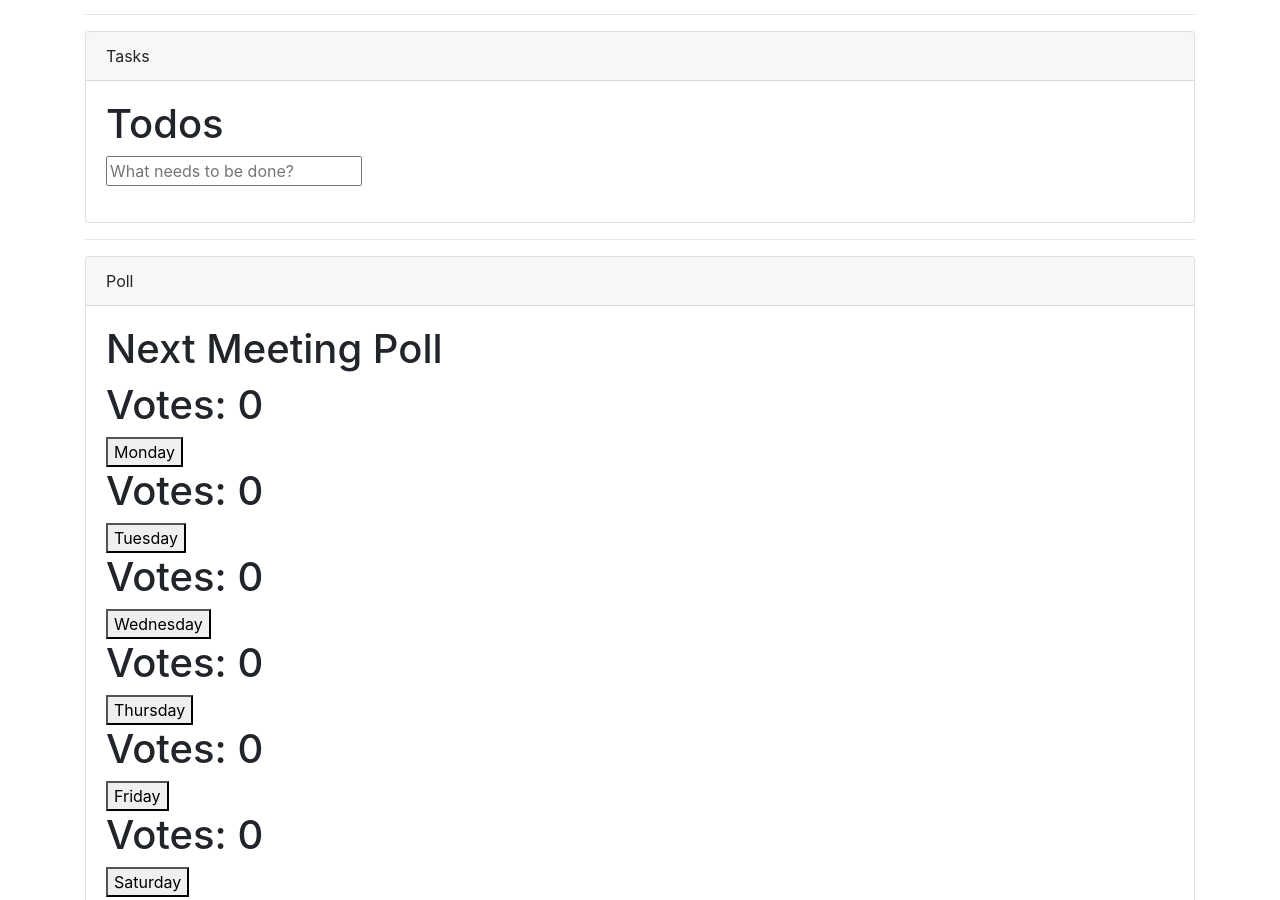
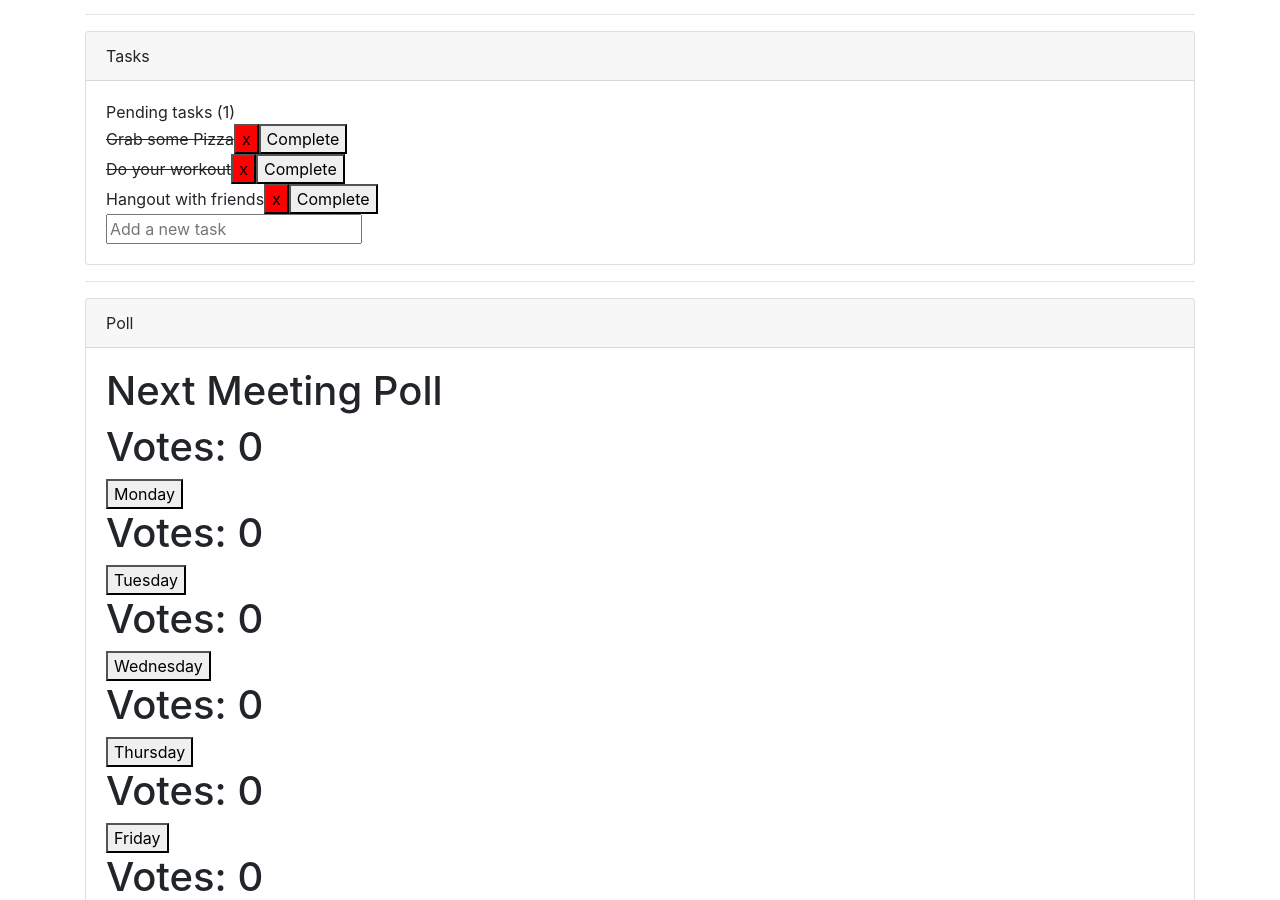
Before and after one commit to 12NaN/CSc322-TeamX-Software-Engineering-Project, a React (Create React App) app in the folder client/: page /group in a window 1280 px wide. Shown: the part 860-1760 px from the top of the page. Built offline with nearby package versions, Linux system fonts and the light colour scheme; no server answers.

Commit message:
task updated

```diff
--- a/client/src/App.css
+++ b/client/src/App.css
@@ -1,3 +1,48 @@
+body {
+  background: rgb(255, 173, 65);
+}
+
+.todo-container {
+  background: rgb(41, 33, 33);
+  width: 40vw;
+  margin: 10em auto;
+  border-radius: 15px;
+  padding: 20px 10px;
+  color: white;
+  border: 3px solid rgb(36, 110, 194);
+}
+
+.task {
+  border: 1px solid white;
+  border-radius: 5px;
+  padding: 0.5em;
+  margin: 0.5em;
+}
+
+.task button{
+  background: rgb(12, 124, 251);
+  border-radius: 5px;
+  margin: 0px 5px;
+  padding: 3px 5px;
+  border: none;
+  cursor: pointer;
+  color: white;
+  float: right;
+}
+
+.header {
+  margin: 0.5em;
+  font-size: 2em;
+  text-align: center;
+}
+
+.create-task input[type=text] {
+  margin: 2.5em 2em;
+  width: 80%;
+  outline: none;
+  border: none;
+  padding: 0.7em;
+}
 .App {
   text-align: center;
 }
--- a/client/src/components/Groups/Group.js
+++ b/client/src/components/Groups/Group.js
@@ -1,6 +1,6 @@
 import React, { Component } from 'react';
 import Ratings from '../Ratings';
-import Tasks from './Tasks';
+import Todo from './Todo';
 import Sections from './Sections';
 import Poll from './Poll';
 import Members from './Members';
@@ -32,7 +32,7 @@
                 <hr></hr>
                 <Sections sectionName="Members" component={<Members members={this.state.members}/>}/>
                 <hr></hr>
-                <Sections sectionName="Tasks" component={<Tasks/>}/>
+                <Sections sectionName="Tasks" component={<Todo/>}/>
                 <hr></hr>
                 <Sections sectionName="Poll" component={<Poll/>}/>
                 <hr></hr>
--- a/client/src/components/Groups/Tasks.js
+++ /dev/null
@@ -1,112 +0,0 @@
-import React, { Component } from 'react';
-import Pusher from 'pusher-js';
-class Tasks extends Component {
-    constructor(props){
-        super(props);
-       // this.addItem = this.addItem.bind(this);
-       // this.removeItem = this.removeItem.bind(this);
-       // this.toggleComplete = this.toggleComplete.bind(this);
-    }
-    render() {
-        Pusher.logToConsole = true;
-
-        // configure pusher
-        const pusher = new Pusher('5481efcb3669a7275fd2', {
-              cluster: 'us2',
-              forceTLS: true
-        });
-
-        // subscribe to `todo` public channel, on which we'd be broadcasting events
-        const channel = pusher.subscribe('todo');
-
-        // listen for item-added events, and update todo list once event triggered
-        channel.bind('item-added', data => {
-          appendToList(data);
-        });
-
-        // listen for item-removed events
-        channel.bind('item-removed', data => {
-          let item = document.querySelector(`#${data.id}`);
-          item.parentNode.removeChild(item);
-        });
-
-        // listen for item-updated events
-        channel.bind('item-updated', data => {
-          let elem = document.querySelector(`#${data.id} .toggle`);
-          let item = document.querySelector(`#${data.id}`);
-          item.classList.toggle("completed");
-          elem.dataset.completed = data.completed;
-          elem.checked = data.completed == 1;
-        });
-        function addItem(e) {
-            // if enter key is pressed on the form input, add new item
-            e.preventDefault();
-            if (e.which == 13 || e.keyCode == 13) {
-              let item = document.querySelector('.new-todo');
-              fetch('/add-todo', {
-                method: 'post',
-                body: JSON.stringify({
-                  id: `item-${Date.now()}`,
-                  value: item.value,
-                  completed: 0
-                })
-              })
-              .then(resp => {
-                // empty form input once a response is received
-                item.value = ""
-              });
-            }
-          };
-
-          // function that makes API call to remove an item
-          function removeItem(id) {
-            fetch(`/remove-todo/${id}`);
-          }
-
-          // function that makes API call to update an item
-          // toggles the state of the item between complete and
-          // incomplete states
-          function toggleComplete(elem) {
-            let id = elem.dataset.id,
-                completed = (elem.dataset.completed == "1" ? "0" : "1");
-            fetch(`/update-todo/${id}`, {
-              method: 'post',
-              body: JSON.stringify({ completed })
-            });
-          }
-
-          // helper function to append new ToDo item to current ToDo list
-          function appendToList(data) {
-            let html = `
-              <li id="${data.id}">
-                <div className="view">
-                  <input className="toggle" type="checkbox" onclick="toggleComplete(this)"
-                    data-completed="${data.completed}" data-id="${data.id}">
-                  <label>${data.value}</label>
-                  <button className="destroy" onClick="removeItem('${data.id}')"></button>
-                </div>
-              </li>`;
-            let list = document.querySelector(".todo-list")
-            list.innerHTML += html;
-         };
-        return (
-            <div>
-                <section className="todoapp">
-                    <header className="header">
-                    <h1>Todos</h1>
-                    <input className="new-todo" placeholder="What needs to be done?"
-                        autoFocus="" onKeyPress={this.addItem}/>
-                    </header>
-
-                    <section className="main">
-                    <ul className="todo-list"></ul>
-                    </section>
-
-                    <footer className="footer"></footer>
-                </section>
-            </div>
-        );
-    }
-}
-
-export default Tasks;
--- /dev/null
+++ b/client/src/components/Groups/Todo.js
@@ -0,0 +1,99 @@
+import React, { useState, useEffect } from 'react';
+
+
+function Task({ task, index, completeTask, removeTask }) {
+    return (
+        <div
+            className="task"
+            style={{ textDecoration: task.completed ? "line-through" : "" }}
+        >
+            {task.title}
+
+            <button style={{ background: "red" }} onClick={() => removeTask(index)}>x</button>
+            <button onClick={() => completeTask(index)}>Complete</button>
+
+        </div>
+    );
+}
+
+function CreateTask({ addTask }) {
+    const [value, setValue] = useState("");
+
+    const handleSubmit = e => {
+        e.preventDefault();
+        if (!value) return;
+        addTask(value);
+        setValue("");
+    }
+    return (
+        <form onSubmit={handleSubmit}>
+            <input
+                type="text"
+                className="input"
+                value={value}
+                placeholder="Add a new task"
+                onChange={e => setValue(e.target.value)}
+            />
+        </form>
+    );
+}
+
+function Todo() {
+    const [tasksRemaining, setTasksRemaining] = useState(0);
+    const [tasks, setTasks] = useState([
+        {
+            title: "Grab some Pizza",
+            completed: true
+        },
+        {
+            title: "Do your workout",
+            completed: true
+        },
+        {
+            title: "Hangout with friends",
+            completed: false
+        }
+    ]);
+
+    useEffect(() => { setTasksRemaining(tasks.filter(task => !task.completed).length) });
+
+
+    const addTask = title => {
+        const newTasks = [...tasks, { title, completed: false }];
+        setTasks(newTasks);
+    };
+
+    const completeTask = index => {
+        const newTasks = [...tasks];
+        newTasks[index].completed = true;
+        setTasks(newTasks);
+    };
+
+    const removeTask = index => {
+        const newTasks = [...tasks];
+        newTasks.splice(index, 1);
+        setTasks(newTasks);
+    };
+
+    return (
+        <div className="todo-container">
+            <div className="header">Pending tasks ({tasksRemaining})</div>
+            <div className="tasks">
+                {tasks.map((task, index) => (
+                    <Task
+                    task={task}
+                    index={index}
+                    completeTask={completeTask}
+                    removeTask={removeTask}
+                    key={index}
+                    />
+                ))}
+            </div>
+            <div className="create-task" >
+                <CreateTask addTask={addTask} />
+            </div>
+        </div>
+    );
+}
+
+export default Todo;
```
